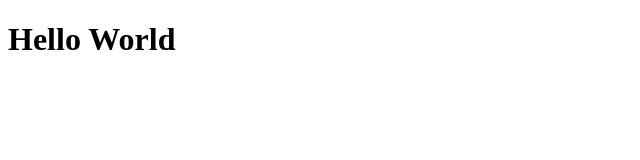
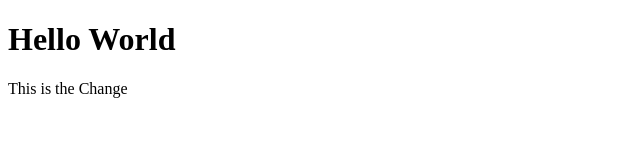
Before and after one commit to Shikhar-8382/FirstVibe, a plain HTML site: page index.html in a window 1280 px wide. Shown: the whole page, without its empty margins (0-640 px from the left). Drawn offline with Linux system fonts and the light colour scheme.

Commit message:
Added a Paragraph

```diff
--- a/index.html
+++ b/index.html
@@ -7,5 +7,6 @@
 </head>
 <body>
     <h1>Hello World</h1>
+    <p>This is the Change</p>
 </body>
 </html>
```
